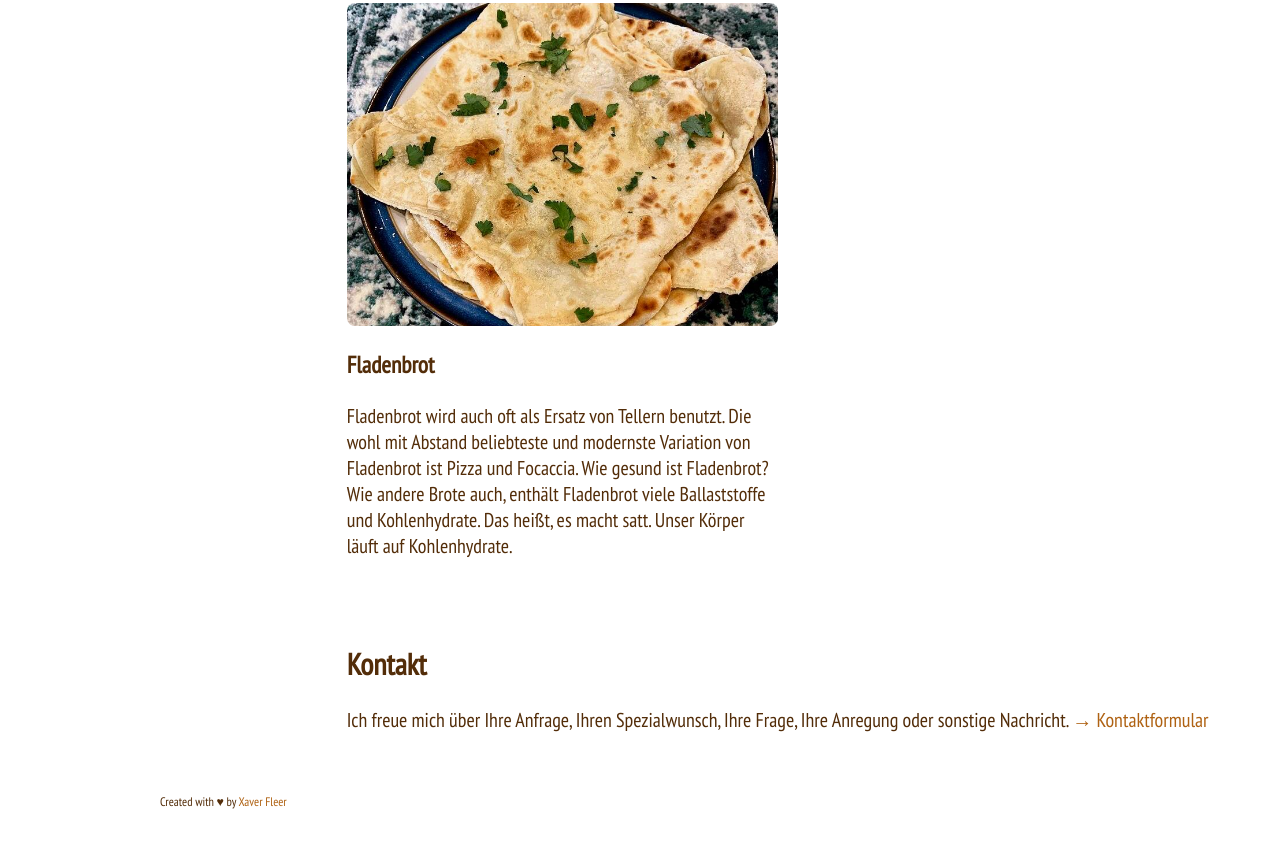
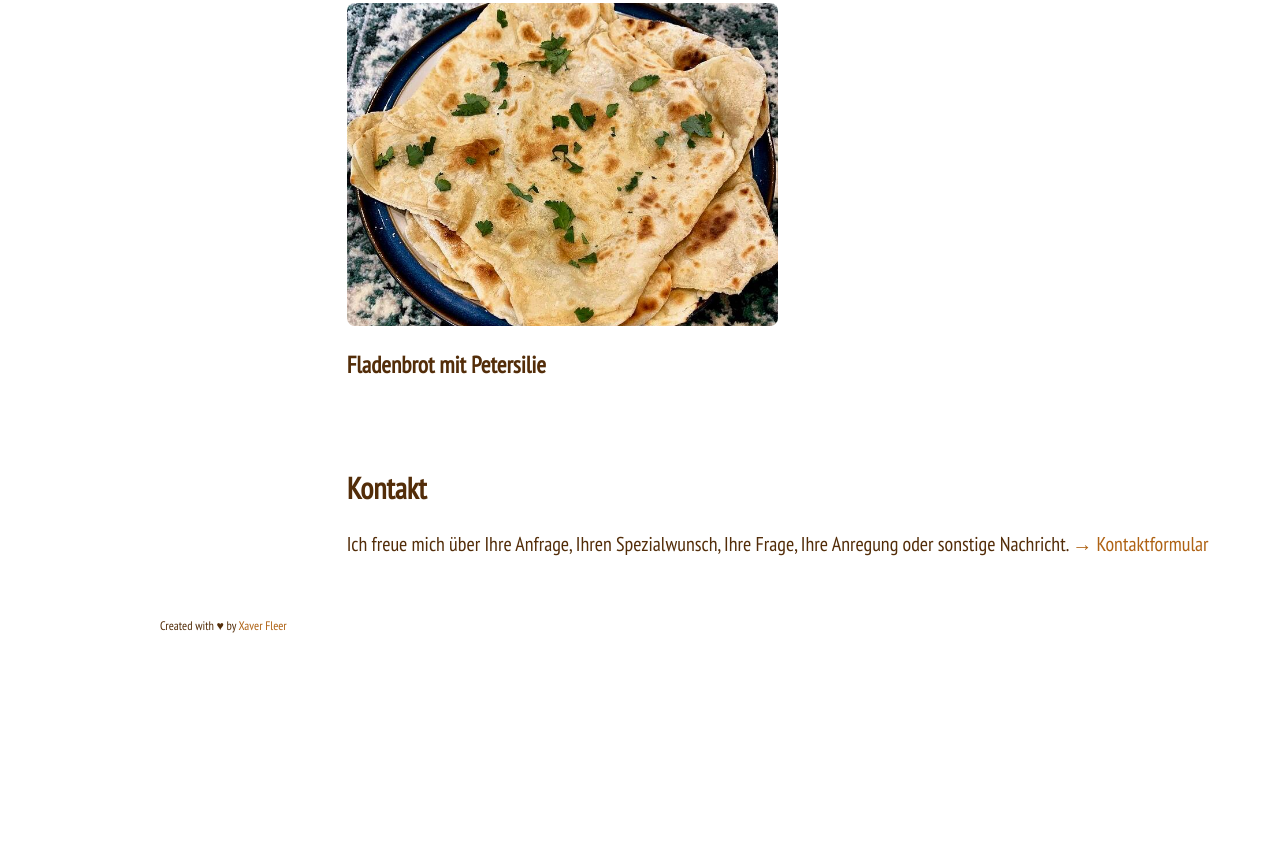
Before and after one commit to xaverfleer/hassan-novin, a Gatsby site: page /hidden in a window 1280 px wide. Shown: the part 667-1514 px from the top of the page. After the commit the page ends 1364 px from the top, so only its background shows below. Built offline with nearby package versions, Linux system fonts and the light colour scheme; Gatsby itself is replaced by a stand-in of ours.

Commit message:
Remove stolen text

```diff
--- a/src/pages/hidden.js
+++ b/src/pages/hidden.js
@@ -40,14 +40,14 @@ const page = ({ data }) => {
       <div className="gallery">
         <article alt="Fladenbrot" className="gallery__entry">
           <Img fluid={data.file.childImageSharp.fluid} />
-          <h3>Fladenbrot</h3>
-          <p>
+          <h3>Fladenbrot mit Petersilie</h3>
+          {/* <p>
             Fladenbrot wird auch oft als Ersatz von Tellern benutzt. Die wohl
             mit Abstand beliebteste und modernste Variation von Fladenbrot ist
             Pizza und Focaccia. Wie gesund ist Fladenbrot? Wie andere Brote
             auch, enthält Fladenbrot viele Ballaststoffe und Kohlenhydrate. Das
             heißt, es macht satt. Unser Körper läuft auf Kohlenhydrate.
-          </p>
+          </p> */}
         </article>
       </div>
       <h2>Kontakt</h2>
```
